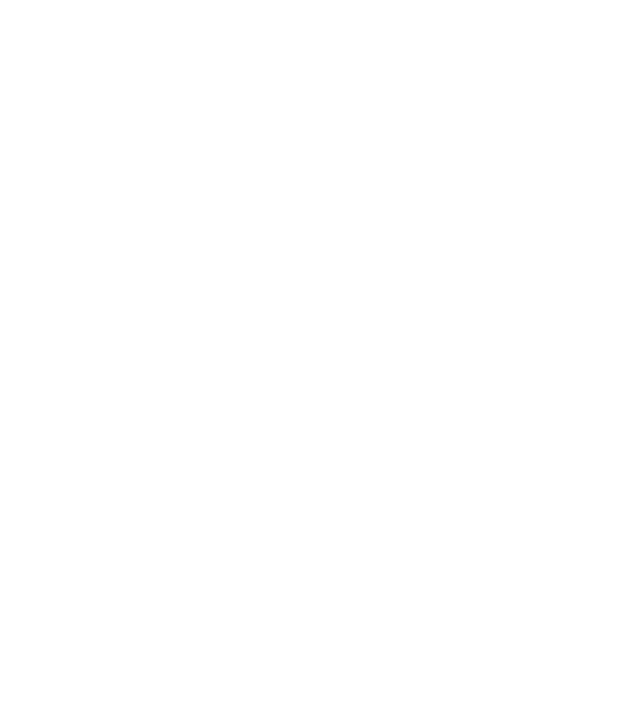
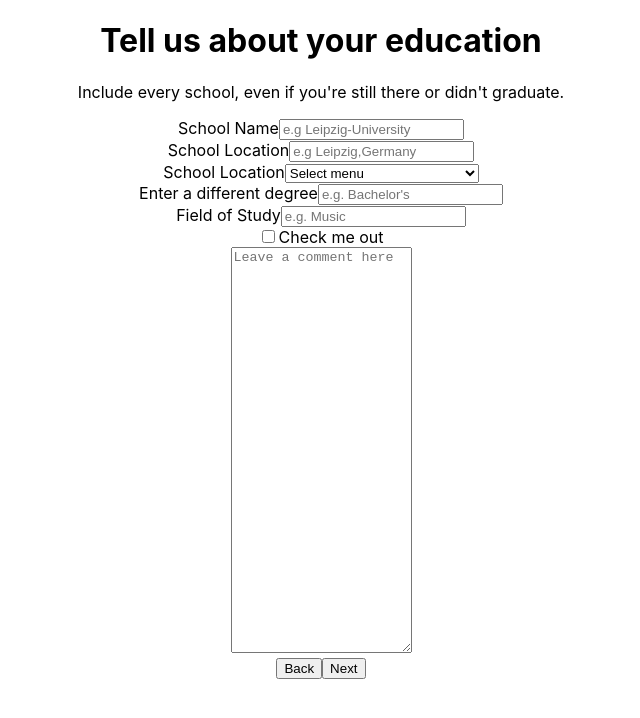
Before and after one commit to Diouani1/react-group-project, a React (Create React App) app: page / in a window 1280 px wide. Shown: the top 718 px of the page, without its empty margins (319-959 px from the left). Built offline with nearby package versions, Linux system fonts and the light colour scheme.

Commit message:
education input layout

```diff
--- a/package.json
+++ b/package.json
@@ -12,6 +12,7 @@
     "react-bootstrap": "^2.7.0",
     "react-dom": "^18.2.0",
     "react-scripts": "5.0.1",
+    "sass": "^1.57.1",
     "web-vitals": "^2.1.4"
   },
   "scripts": {
--- a/src/App.jsx
+++ b/src/App.jsx
@@ -1,10 +1,12 @@
 import './App.css';
-import Register from './Component/User/Register/Register';
+import Education from './Component/Education/Education';
 
 function App() {
   return (
     <div className="App">
-    <Register/>
+
+      <Education/>
+
     </div>
   );
 }
--- /dev/null
+++ b/src/Component/Education/Education.jsx
@@ -0,0 +1,74 @@
+import React from 'react'
+import { Form ,Button,FloatingLabel} from 'react-bootstrap'
+const Education = () => {
+  return (
+    <div className='education'>
+        <h1>Tell us about your education</h1>
+        <p>Include every school, even if you're still there or didn't graduate.</p>
+       <Form className='container'>
+       <Form.Group className="mb-3" >
+        <Form.Label>School Name</Form.Label>
+        <Form.Control type="input" placeholder="e.g Leipzig-University" />
+      </Form.Group>
+      <Form.Group className="mb-3" >
+        <Form.Label>School Location</Form.Label>
+        <Form.Control type="input" placeholder="e.g Leipzig,Germany" />
+      </Form.Group>
+      <Form.Group className="mb-3" >
+      <Form.Label>School Location</Form.Label>
+      <Form.Select aria-label="Default select example">
+      <option>Select menu</option>
+      <option value="1">High school Diploma </option>
+      <option value="2">GED</option>
+      <option value="3">Bachelor of Arts</option>
+      <option value="4">Associate of Arts</option>
+      <option value="5">Associate of Science</option>
+      <option value="6">Associate of Applied Science</option>
+      <option value="7">Bachelor of Science</option>
+      <option value="8">BBA</option>
+      <option value="9">MBA</option>
+      <option value="10">Master of Science</option>
+      <option value="11">J.D</option>
+      <option value="12">M.D</option>
+      <option value="13">Ph.D</option>
+      <option value="14">Enter a different degree</option>
+      <option value="15">No Degree</option>
+    </Form.Select>
+      </Form.Group>
+      <Form.Group className="mb-3" >
+        <Form.Label>Enter a different degree</Form.Label>
+        <Form.Control type="input" placeholder="e.g. Bachelor's" />
+      </Form.Group>
+      <Form.Group className="mb-3" >
+        <Form.Label>Field of Study</Form.Label>
+        <Form.Control type="input" placeholder="e.g. Music" />
+      </Form.Group>
+      <Form.Group className="mb-3" controlId="formBasicCheckbox">
+        <Form.Check type="checkbox" label="Check me out" />
+      </Form.Group>
+
+      <Form.Group>
+
+          <FloatingLabel controlId="floatingTextarea2">
+            <Form.Control
+              as="textarea"
+              placeholder="Leave a comment here"
+              style={{ height: "400px"}}
+            />
+          </FloatingLabel>
+      </Form.Group>
+       </Form>
+
+       <div>
+       <Button variant="outline-light" type="submit">
+        Back
+      </Button>
+      <Button variant="outline-danger" type="submit">
+        Next
+      </Button>
+       </div>
+    </div>
+  )
+}
+
+export default Education
--- a/src/index.js
+++ b/src/index.js
@@ -1,11 +1,6 @@
-import ReactDOM from 'react-dom/client';
-import './index.css';
-import App from './App';
-import DataFile from './DataFile';
+import ReactDOM from "react-dom/client";
+import "./index.css";
+import App from "./App";
 
-const root = ReactDOM.createRoot(document.getElementById('root'));
-root.render(
-    <DataFile>
-    <App />
-    </DataFile>
-);
+const root = ReactDOM.createRoot(document.getElementById("root"));
+root.render(<App />);
```
Also changed, not shown: src/Component/Education/Education.scss (added), src/Component/Skills/Skills.jsx (added), src/Component/Skills/Skills.scss (added), 1 other file (tests, documents, lock files or other folders).
